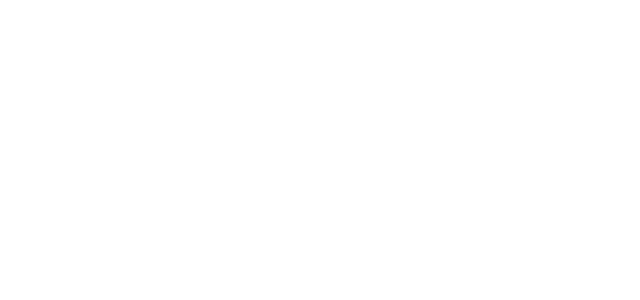
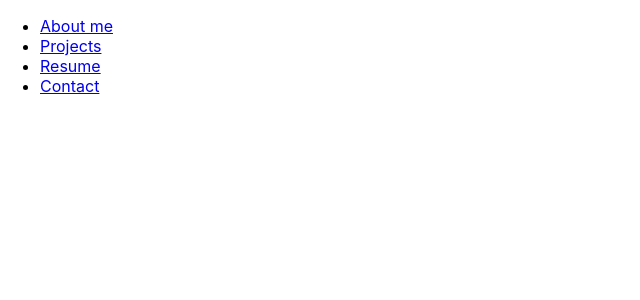
Before and after one commit to chris79kennard/my-react-portfolio, a React (Create React App) app: page / in a window 1280 px wide. Shown: the top 300 px of the page, without its empty margins (0-640 px from the left). Built offline with nearby package versions, Linux system fonts and the light colour scheme.

Commit message:
created nav bar text is displaying for About me tab

```diff
--- a/src/components/Header.js
+++ b/src/components/Header.js
@@ -1,4 +1,4 @@
-import React from "react"
+import React,{useState} from "react"
 import Aboutme from "./pages/Aboutme"
 import  Contact from "./pages/Contact"
 import Projects from "./pages/Projects"
@@ -6,8 +6,34 @@ import Resume from "./pages/Resume"
 import Footer from "./Footer"
 import Navbar from "./Navbar"
 
+
+
 export default function Header (){
-  return (null)
+    const [currentPage, setCurrentPage] = useState('Home');
+
+    // This method is checking to see what the value of `currentPage` is. Depending on the value of currentPage, we return the corresponding component to render.
+    const renderPage = () => {
+      if (currentPage === 'Aboutme') {
+        return <Aboutme />;
+      }
+      if (currentPage === 'Projects') {
+        return <Projects />;
+      }
+      if (currentPage === 'Resume') {
+        return <Resume />;
+      }
+      return <Contact />;
+    };
+
+    const handlePageChange = (page) => setCurrentPage(page);
+  return (
+    <div>
+      <Navbar currentPage={currentPage} handlePageChange={handlePageChange}/>
+      {renderPage()}
+      <Footer/>
+    </div>
+
+  )
 
 
 }
--- a/src/components/Navbar.js
+++ b/src/components/Navbar.js
@@ -1,8 +1,57 @@
 import React from "react"
+import "./Styles/Navbar.css"
 
 
-export default function Navbar (){
-  return (null)
+export default function Navbar ({currentPage, handlePageChange}){
+  return (
+    <div>
+       <ul className="nav nav-tabs">
+      <li className="nav-item">
+        <a
+          href="#Aboutme"
+          onClick={() => handlePageChange('Aboutme')}
+          // This is a conditional (ternary) operator that checks to see if the current page is "Home"
+          // If it is, we set the current page to 'nav-link-active', otherwise we set it to 'nav-link'
+          className={currentPage === 'Aboutme' ? 'nav-link active' : 'nav-link'}
+        >
+          About me
+
+        </a>
+      </li>
+      <li className="nav-item">
+        <a
+          href="#projects"
+          onClick={() => handlePageChange('Projects')}
+          // Check to see if the currentPage is `About`, and if so we use the active link class from bootstrap. Otherwise, we set it to a normal nav-link
+          className={currentPage === 'Projects' ? 'nav-link active' : 'nav-link'}
+        >
+          Projects
+        </a>
+      </li>
+      <li className="nav-item">
+        <a
+          href="#resume"
+          onClick={() => handlePageChange('Resume')}
+          // Check to see if the currentPage is `Blog`, and if so we use the active link class from bootstrap. Otherwise, we set it to a normal nav-link
+          className={currentPage === 'Resume' ? 'nav-link active' : 'nav-link'}
+        >
+          Resume
+
+        </a>
+      </li>
+      <li className="nav-item">
+        <a
+          href="#contact"
+          onClick={() => handlePageChange('Contact')}
+          // Check to see if the currentPage is `Contact`, and if so we use the active link class from bootstrap. Otherwise, we set it to a normal nav-link
+          className={currentPage === 'Contact' ? 'nav-link active' : 'nav-link'}
+        >
+          Contact
+        </a>
+      </li>
+    </ul>
+    </div>
+  )
 
 
 }
--- a/src/components/Styles/About.css
+++ b/src/components/Styles/About.css
@@ -0,0 +1,3 @@
+#AboutmeParagraph {
+  color: green;
+}
--- a/src/components/pages/Aboutme.js
+++ b/src/components/pages/Aboutme.js
@@ -1,8 +1,25 @@
 import React from "react"
-
+import "../Styles/About.css"
 
 export default function Aboutme (){
-  return (null)
+  return (
+
+    <div>
+      <img src="./" alt="Image of Chris"></img>
+      <p id="AboutmeParagraph"> Lorem ipsum dolor sit amet consectetur adipisicing elit. Maxime mollitia,
+molestiae quas vel sint commodi repudiandae consequuntur voluptatum laborum
+numquam blanditiis harum quisquam eius sed odit fugiat iusto fuga praesentium
+optio, eaque rerum! Provident similique accusantium nemo autem. Veritatis
+obcaecati tenetur iure eius earum ut molestias architecto voluptate aliquam
+nihil, eveniet aliquid culpa officia aut! Impedit sit sunt quaerat, odit,
+tenetur error, harum nesciunt ipsum debitis quas aliquid. Reprehenderit,
+quia. Quo neque error repudiandae fuga? Ipsa laudantium molestias eos
+sapiente officiis modi at sunt excepturi expedita sint? Sed quibusdam
+recusandae alias error harum maxime adipisci amet laborum
+      </p>
+    </div>
+
+  )
 
 
 }
```
